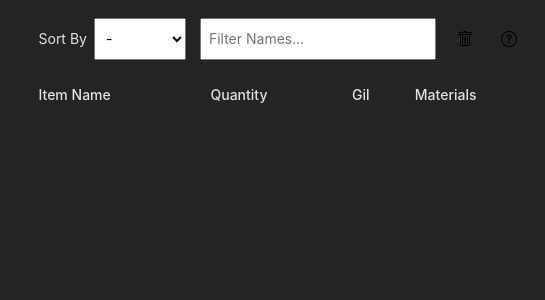
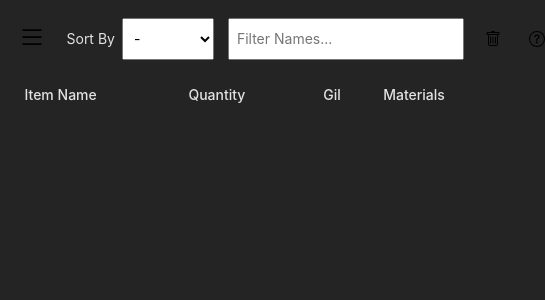
Before and after one commit to MelvinHK/ffxivFurnitureLister, a React (Vite) app in the folder FFXIV Housing Lister/: page / in a window 390 px wide. Shown: the top 300 px of the page, 545 px wide, since content can reach past the window. Built offline with nearby package versions, Linux system fonts and the light colour scheme.

Commit message:
mobile responsive

```diff
--- a/FFXIV Housing Lister/src/App.css
+++ b/FFXIV Housing Lister/src/App.css
@@ -10,6 +10,53 @@
     width: 21.5rem;
     overflow: auto;
     overflow-x: hidden;
+    z-index: 2;
+    background-color: #242424;
+}
+
+#mobile-menu {
+    display: none;
+}
+
+@media (max-width:768px) {
+    #utility-column {
+        position: absolute;
+        height: calc(100% - 2.5rem);
+        transition-duration: 0.3s;
+        padding-right: 1.25rem;
+        padding-top: 1.25rem;
+        padding-bottom: 1.25rem;
+        margin-top: -1.25rem;
+        border-right: 1px solid gray;
+    }
+
+    .hide-menu {
+        margin-left: -500px;
+    }
+
+    #mobile-menu {
+        display: initial;
+    }
+
+    #name-col {
+        width: auto;
+    }
+
+    #quantity-col {
+        width: 10%;
+    }
+
+    #gil-col {
+        width: 10%;
+    }
+
+    #materials-col {
+        width: 30% !important;
+    }
+
+    td:not(last-child) {
+        font-size: 0.85rem;
+    }
 }
 
 #search-results {
@@ -158,6 +205,7 @@
     background: rgba(0, 0, 0, 0.5);
     justify-content: center;
     align-items: center;
+    z-index: 3;
 }
 
 .modal-window {
--- a/FFXIV Housing Lister/src/App.jsx
+++ b/FFXIV Housing Lister/src/App.jsx
@@ -6,6 +6,7 @@ import MarketBoard from './components/marketBoard';
 import Modal from './components/modal';
 import MakePlace from './components/makePlace';
 import OpenSaveButton from './components/openSaveButton';
+import MobileMenuButton from './components/mobileMenuButton';
 
 export const ItemListContext = createContext();
 
@@ -13,6 +14,7 @@ function App() {
   const [itemList, setItemList] = useState([]);
   const [showModal, setShowModal] = useState(false);
   const [modalContent, setModalContent] = useState(<></>);
+  const [showMobileMenu, setShowMobileMenu] = useState(false);
 
   const updateItemValue = (id, updatedProperties) => {
     setItemList(itemList.map(item => {
@@ -36,10 +38,11 @@ function App() {
   };
 
   const removeCheckedItems = () => {
-    if (document.getElementsByClassName("checked").length == 0)
+    const checkedLength = document.getElementsByClassName("checked").length;
+    if (checkedLength == 0)
       return alert("Error: There are no selected items to remove...");
 
-    if (confirm("Remove selected items?"))
+    if (confirm(`Remove ${checkedLength} selected item${checkedLength > 1 ? `s` : ``}?`))
       setItemList(itemList.filter(item => !item.isChecked));
   };
 
@@ -50,14 +53,19 @@ function App() {
     updateAllMarketBoardPrices,
     removeCheckedItems,
     setShowModal,
-    setModalContent
+    setModalContent,
+    showMobileMenu,
+    setShowMobileMenu
   };
 
   return (
     <div id="container" className='flex gap m-5 border-box'>
       <ItemListContext.Provider value={itemListContextValues}>
-        <div id="utility-column" className='flex-col gap'>
-          <Searchbar />
+        <div id="utility-column" className={`flex-col gap ${showMobileMenu ? `` : `hide-menu`}`}>
+          <div className="flex gap">
+            <MobileMenuButton />
+            <Searchbar />
+          </div>
           <MarketBoard />
           <MakePlace />
           <OpenSaveButton />
--- a/FFXIV Housing Lister/src/components/itemlist.jsx
+++ b/FFXIV Housing Lister/src/components/itemlist.jsx
@@ -5,6 +5,7 @@ import SortButton from "./sortButton";
 import RemoveButton from "./removeButton";
 import AboutButton from "./aboutButton";
 import Filterbar from "./filterbar";
+import MobileMenuButton from "./mobileMenuButton";
 
 function ItemList() {
   const { itemList } = useContext(ItemListContext);
@@ -13,6 +14,7 @@ function ItemList() {
   return (
     <div id="item-list" className='flex-1 flex-col gap'>
       <div id="toolbar" className="flex gap">
+        <MobileMenuButton />
         <SortButton />
         <Filterbar filterText={filterText} setFilterText={setFilterText} />
         <RemoveButton />
--- /dev/null
+++ b/FFXIV Housing Lister/src/components/mobileMenuButton.jsx
@@ -0,0 +1,16 @@
+import { useContext } from "react";
+import { ItemListContext } from "../App";
+
+function MobileMenuButton() {
+  const { showMobileMenu, setShowMobileMenu } = useContext(ItemListContext);
+
+  return (
+    <button id="mobile-menu" className="icon-btn pad-0 flex align-center" onClick={() => setShowMobileMenu(!showMobileMenu)}>
+      <svg xmlns="http://www.w3.org/2000/svg" width="2rem" height="2rem" fill="currentColor" className="bi bi-list" viewBox="0 0 16 16">
+        <path fill-rule="evenodd" d="M2.5 12a.5.5 0 0 1 .5-.5h10a.5.5 0 0 1 0 1H3a.5.5 0 0 1-.5-.5m0-4a.5.5 0 0 1 .5-.5h10a.5.5 0 0 1 0 1H3a.5.5 0 0 1-.5-.5m0-4a.5.5 0 0 1 .5-.5h10a.5.5 0 0 1 0 1H3a.5.5 0 0 1-.5-.5" />
+      </svg>
+    </button>
+  );
+}
+
+export default MobileMenuButton;
--- a/FFXIV Housing Lister/src/components/searchbar.jsx
+++ b/FFXIV Housing Lister/src/components/searchbar.jsx
@@ -57,7 +57,7 @@ function Searchbar() {
   });
 
   return (
-    <div ref={searchContainer} className='relative'>
+    <div ref={searchContainer} className='relative flex-1'>
       {/* Search Bar */}
       <form className='flex'>
         <input type='text' className="flex-1" value={query} onChange={e => setQuery(e.target.value)} placeholder='Item Name'></input>
```
